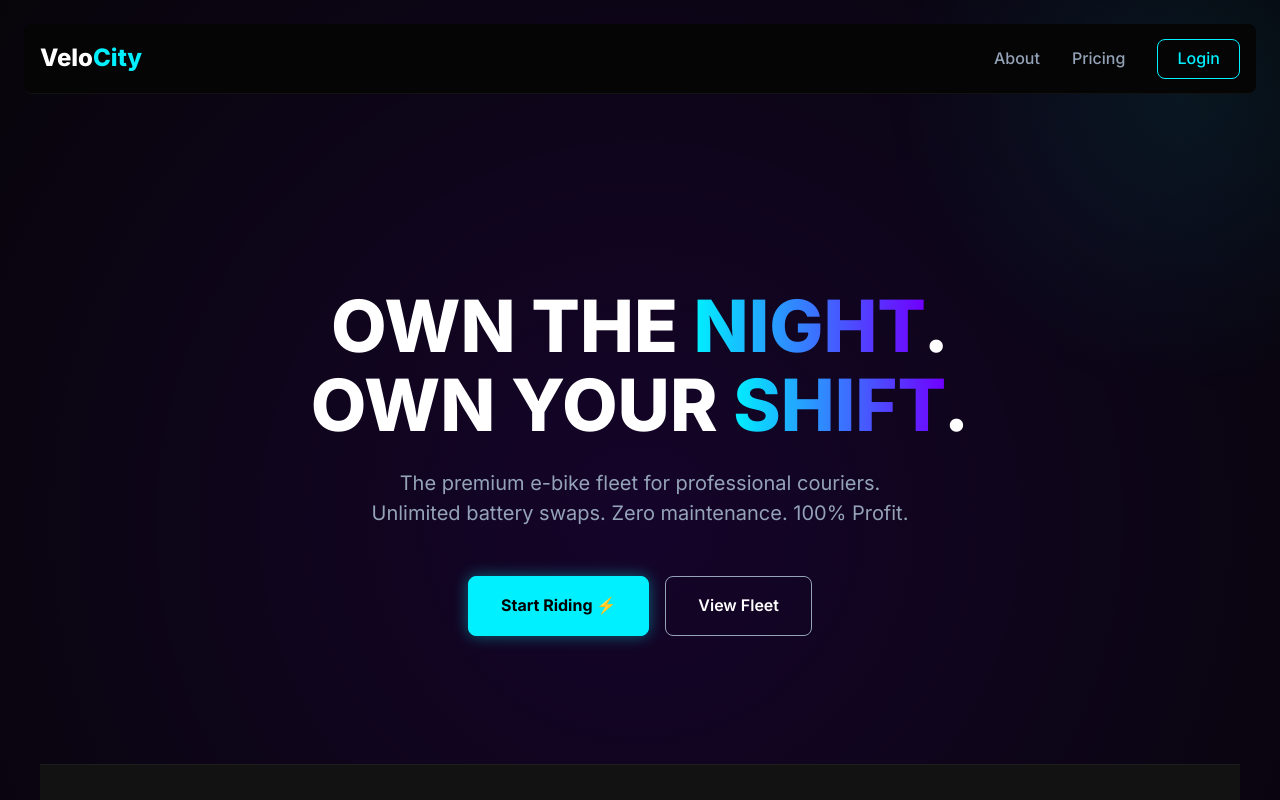
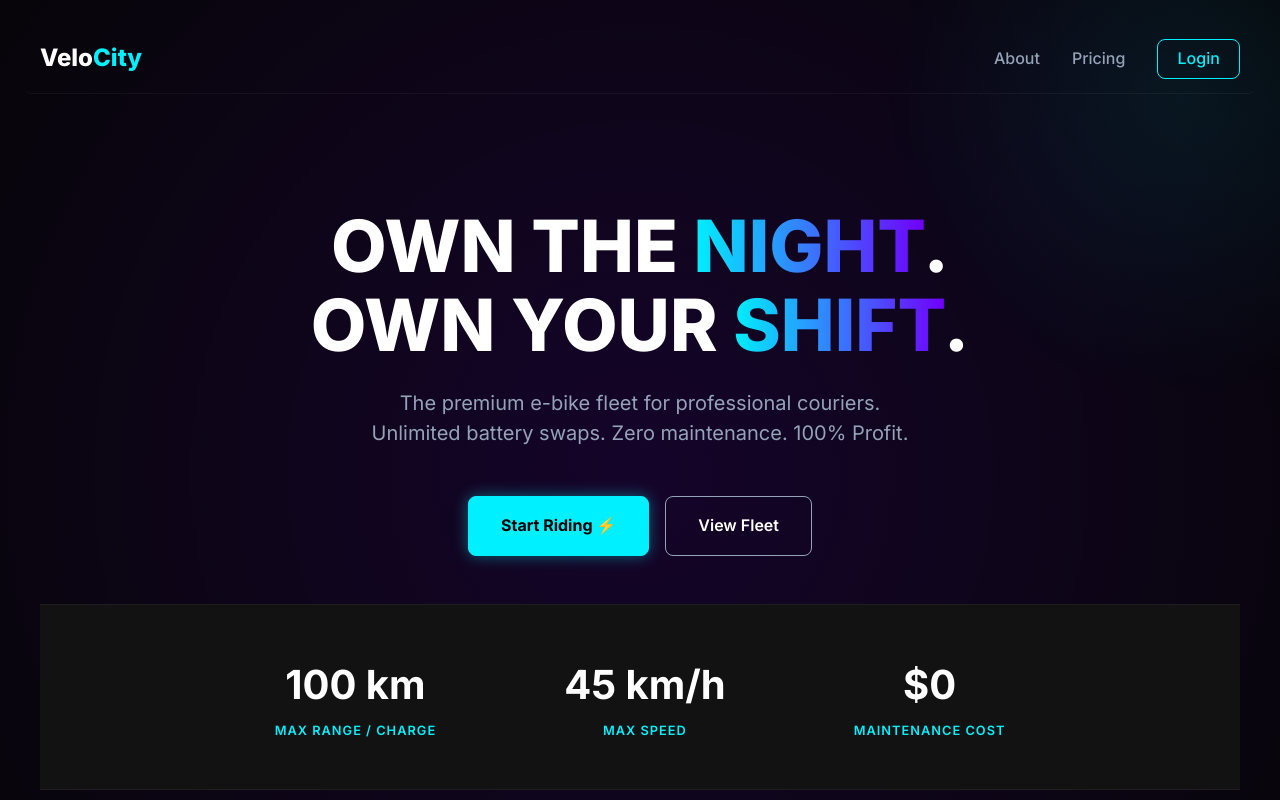
Before and after one commit to JakubJurkian/temporal-resource-allocation-system, a React (Vite) app: page / in a window 1280 px wide. Shown: the top 800 px of the page. Built offline with nearby package versions, Linux system fonts and the light colour scheme.

Commit message:
feat: add transparent bg for navbar & it changes color when user scrolls down

```diff
--- a/src/components/Navbar/Navbar.module.scss
+++ b/src/components/Navbar/Navbar.module.scss
@@ -16,9 +16,18 @@
   border-radius: 8px;
   margin-bottom: 64px;
 
+  background: transparent;
+  transition: all 0.3s ease-in-out;
+
   // Center the content on large screens
   @media (min-width: 1200px) {
     padding: 0 calc(50% - 600px); // Trick to keep content max-width 1200
+  }
+  &.scrolled {
+    background: rgba(v.$color-bg-main, 0.95); // Nearly opaque
+    backdrop-filter: blur(10px); // Frosted glass effect
+    border-bottom: 1px solid rgba(255, 255, 255, 0.05);
+    box-shadow: 0 4px 20px rgba(0, 0, 0, 0.3);
   }
 }
 
--- a/src/components/Navbar/Navbar.tsx
+++ b/src/components/Navbar/Navbar.tsx
@@ -1,4 +1,4 @@
-import { useState } from "react"; // <--- Import this
+import { useState, useEffect } from "react";
 import { Link, useNavigate } from "react-router-dom";
 import { useAppDispatch, useAppSelector } from "../../store/hooks";
 import { logout } from "../../store/slices/authSlice";
@@ -9,27 +9,41 @@ export const Navbar = () => {
   const navigate = useNavigate();
   const { user } = useAppSelector((state) => state.auth);
 
-  // 1. State for Mobile Menu
+  // 1. State for Mobile Menu & Scroll
   const [isMenuOpen, setIsMenuOpen] = useState(false);
+  const [isScrolled, setIsScrolled] = useState(false);
 
   const isAuthenticated = !!user;
 
+  // 2. Scroll Listener
+  useEffect(() => {
+    const handleScroll = () => {
+      // Change style if scrolled more than 20px
+      setIsScrolled(window.scrollY > 20);
+    };
+
+    window.addEventListener("scroll", handleScroll);
+    return () => window.removeEventListener("scroll", handleScroll);
+  }, []);
+
   const logoutHandle = () => {
     dispatch(logout());
-    setIsMenuOpen(false); // Close menu on action
+    setIsMenuOpen(false);
     navigate("/");
   };
 
-  // Close menu when clicking a link (UX best practice)
   const closeMenu = () => setIsMenuOpen(false);
 
   return (
-    <header className={styles.topBar}>
+    // 3. Dynamic Class: We add .scrolled if user scrolls OR if menu is open
+    <header
+      className={`${styles.topBar} ${isScrolled || isMenuOpen ? styles.scrolled : ""}`}
+    >
       <Link to="/" className={styles.logo} onClick={closeMenu}>
         Velo<span className={styles.highlight}>City</span>
       </Link>
 
-      {/* 2. Hamburger Icon (Visible only on Mobile) */}
+      {/* Hamburger Icon */}
       <button
         className={`${styles.burger} ${isMenuOpen ? styles.active : ""}`}
         onClick={() => setIsMenuOpen(!isMenuOpen)}
@@ -40,26 +54,19 @@ export const Navbar = () => {
         <span />
       </button>
 
-      {/* 3. Navigation Links (Drawer on Mobile, Row on Desktop) */}
+      {/* Navigation Links */}
       <div className={`${styles.navLinks} ${isMenuOpen ? styles.open : ""}`}>
-        {/* Auth Links */}
         {!isAuthenticated ? (
           <>
-            <Link to="/about" onClick={closeMenu}>
-              About
-            </Link>
-            <Link to="/pricing" onClick={closeMenu}>
-              Pricing
-            </Link>
+            <Link to="/about" onClick={closeMenu}>About</Link>
+            <Link to="/pricing" onClick={closeMenu}>Pricing</Link>
             <Link to="/login" className={styles.loginBtn} onClick={closeMenu}>
               Login
             </Link>
           </>
         ) : (
           <>
-            <Link to="/dashboard" onClick={closeMenu}>
-              Dashboard
-            </Link>
+            <Link to="/dashboard" onClick={closeMenu}>Dashboard</Link>
             <div className={styles.userInfo}>
               <span className={styles.userName}>{user?.fullName}</span>
               <div className={styles.avatar}>
--- a/src/pages/LandingPage/LandingPage.module.scss
+++ b/src/pages/LandingPage/LandingPage.module.scss
@@ -8,7 +8,7 @@
   text-align: center;
 
   @media (min-width: v.$tablet) {
-    padding: 8rem 2rem;
+    padding: 3rem 2rem;
   }
 }
 
```
